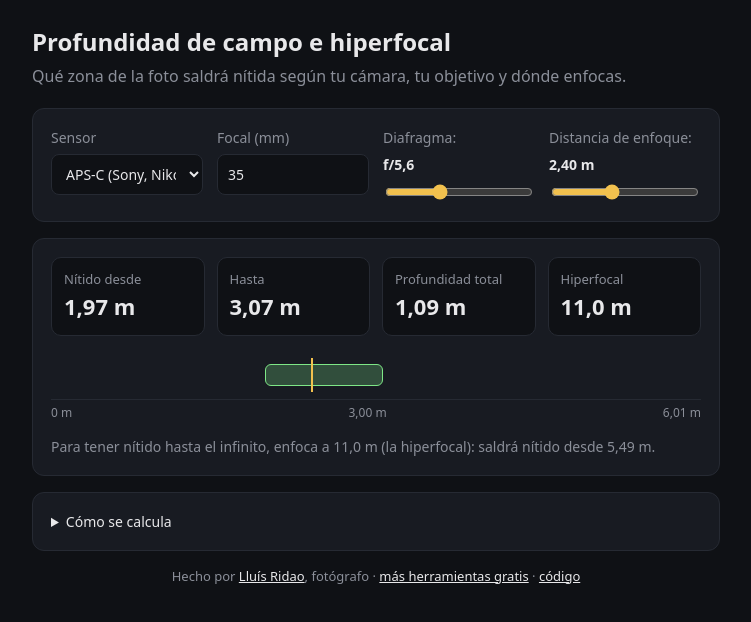
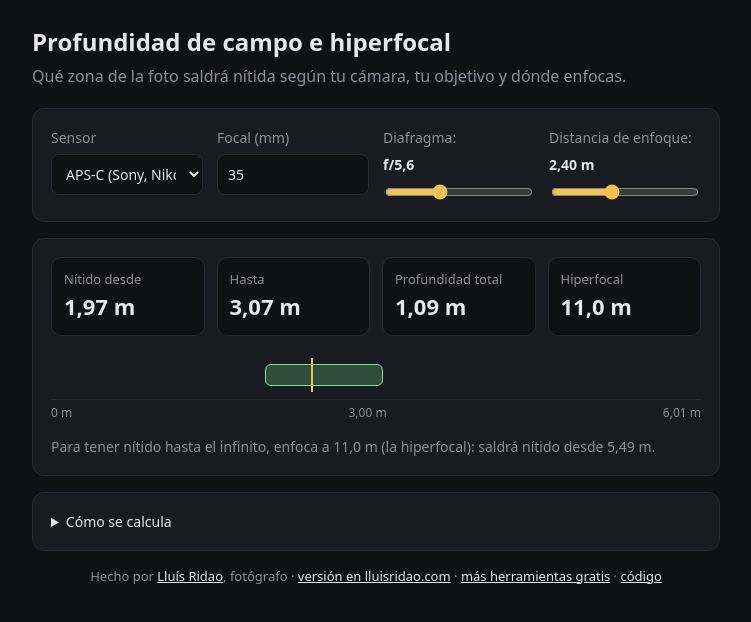
Before and after one commit to lluis-ridao/profundidad-de-campo, a plain HTML site: page index.html in a window 1280 px wide. Shown: the whole page, without its empty margins (264-1015 px from the left). Drawn offline with Linux system fonts and the light colour scheme.

Commit message:
Enlace a la versión de lluisridao.com
Co-Authored-By: Claude Opus 5.5 <noreply@anthropic.com>
Claude-Session: https://claude.ai/code/session_01R4R2ZXkqW2T38rL3FwjQXa

```diff
--- a/index.html
+++ b/index.html
@@ -77,7 +77,7 @@
     <p>Es una guía: la nitidez que percibes también depende del tamaño al que veas la foto y de tu objetivo.</p>
   </details>
 
-  <footer>Hecho por <a href="https://www.lluisridao.com">Lluís Ridao</a>, fotógrafo · <a href="https://www.lluisridao.com/herramientas/">más herramientas gratis</a> · <a href="https://github.com/lluis-ridao/profundidad-de-campo">código</a></footer>
+  <footer>Hecho por <a href="https://www.lluisridao.com">Lluís Ridao</a>, fotógrafo · <a href="https://www.lluisridao.com/herramientas/radar-hiperfocal/">versión en lluisridao.com</a> · <a href="https://www.lluisridao.com/herramientas/">más herramientas gratis</a> · <a href="https://github.com/lluis-ridao/profundidad-de-campo">código</a></footer>
 </main>
 <script>
 (() => {
```
Also changed, not shown: 1 other file.
